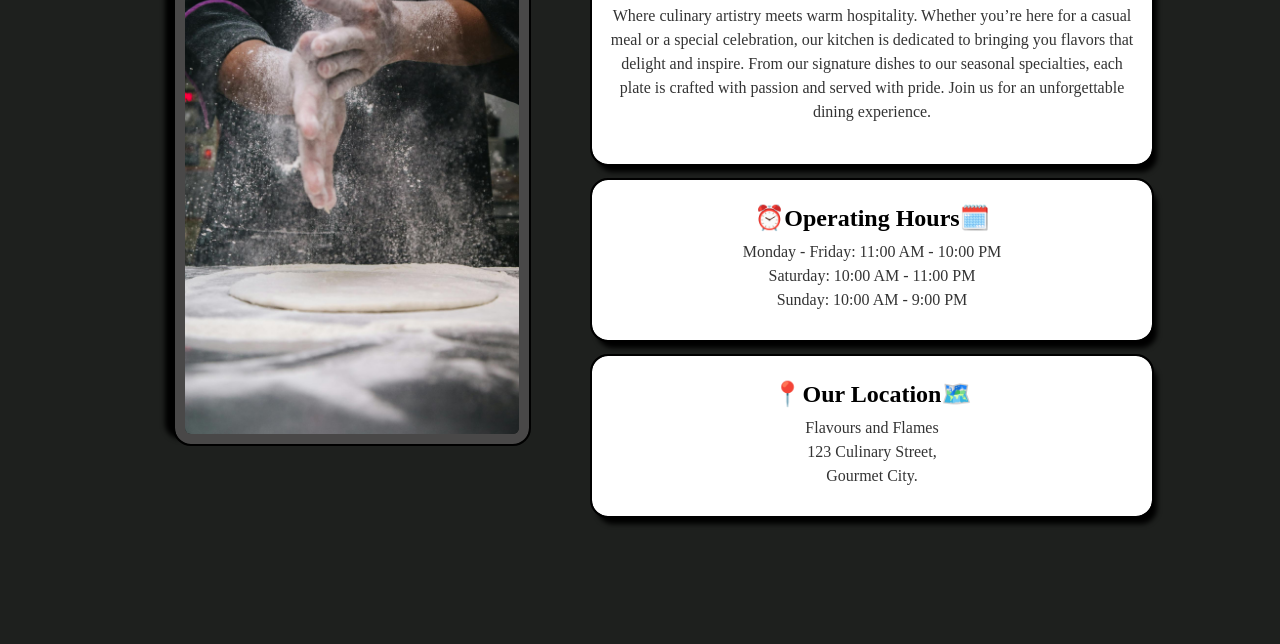
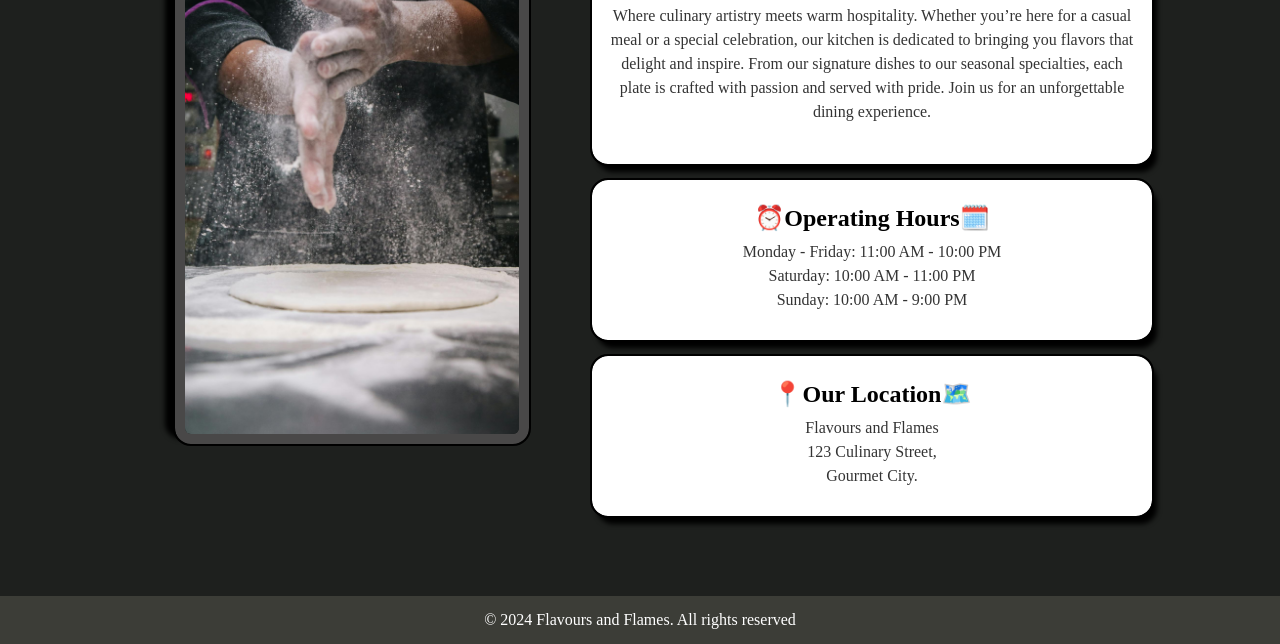
Before and after one commit to StewardRighteous/top-restaurant-page, a website built with webpack: page src/template.html in a window 1280 px wide. Shown: the part 220-864 px from the top of the page. Before the commit the page ends 816 px from the top, so only its background shows below. Built offline with nearby package versions, Linux system fonts and the light colour scheme.

Commit message:
add footer

```diff
--- a/src/css/main.css
+++ b/src/css/main.css
@@ -13,10 +13,13 @@
 
 body{
     background-color: var(--main-color);
+    display: grid;
+    grid-template-rows: 4rem 1fr 3rem;
+    min-height: 100vh;
 }
 
-header{
-    height: 4rem;
+header,
+footer{
     display: flex;
     justify-content: center;
     padding: 1rem;
@@ -40,3 +43,7 @@ nav button.outline{
     font-size: medium;
     font-weight: bold;
 }
+
+footer{
+    color: white;
+}
--- a/src/template.html
+++ b/src/template.html
@@ -17,6 +17,9 @@
     </header>
     <div id="content">
     </div>
+    <footer>
+        <p>© 2024 Flavours and Flames. All rights reserved </p>
+    </footer>
 </body>
 
 </html>
```
